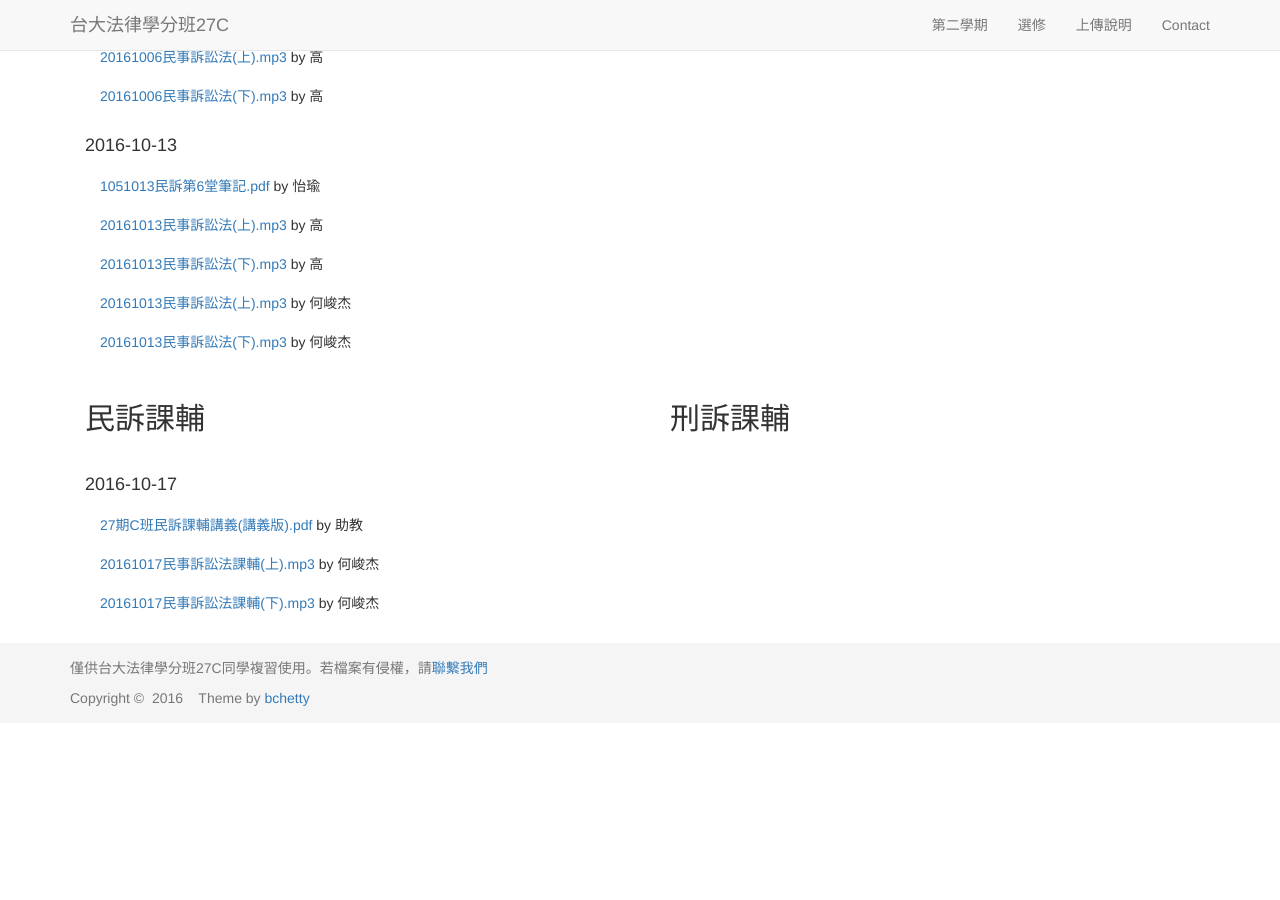
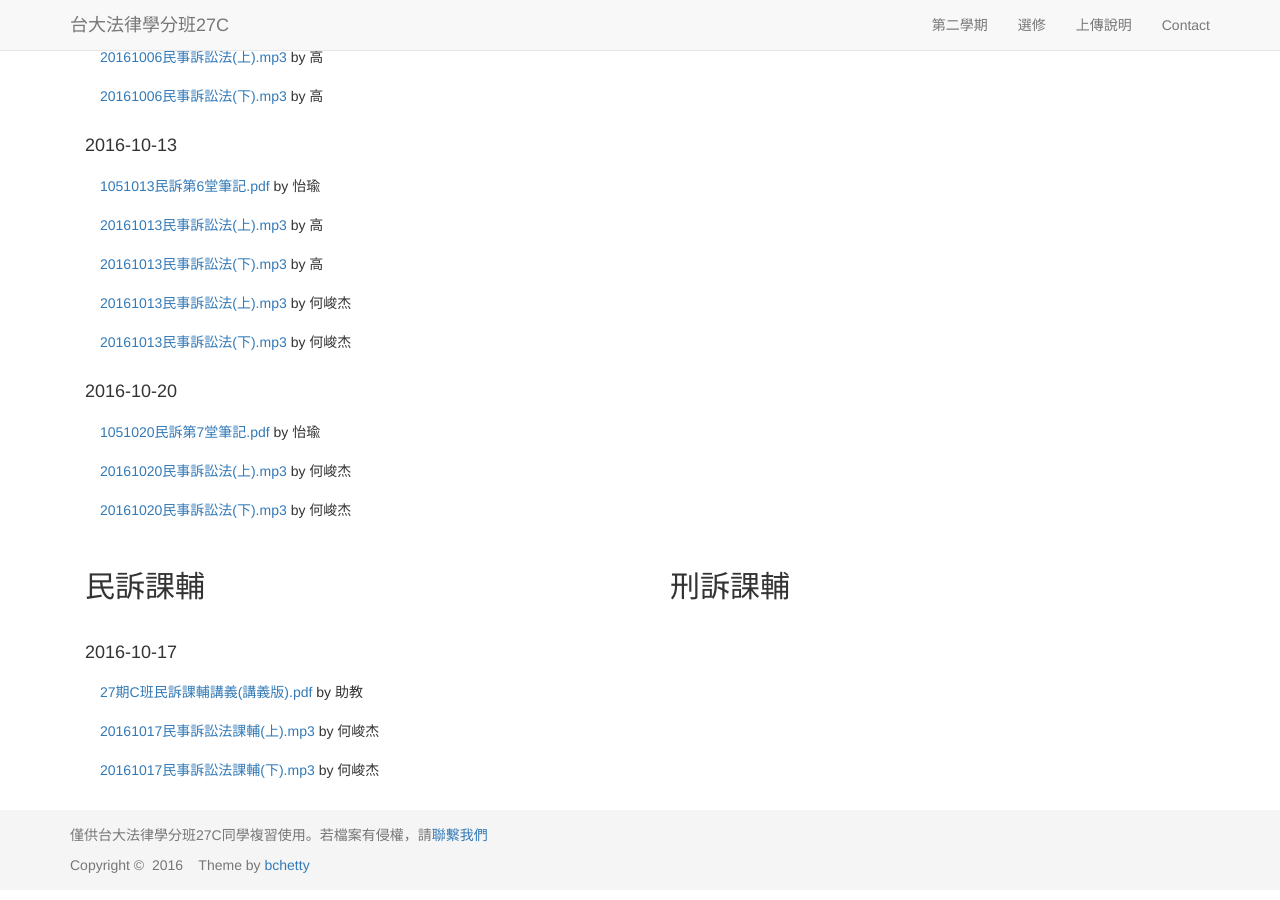
Before and after one commit to maxmilian/ntu_specs_law, a Jekyll site: the page built from semester2/index.html, in a window 1280 px wide and 900 px high, scrolled down 1217 px. Built offline with Jekyll 4.4.1, drawn with Linux system fonts in a browser that asks for light colours; nearby versions of some CDN libraries; before the commit the page ends 1950 px from its top, so only the background shows below that.

Commit message:
add Ho 20161020 records

```diff
--- a/semester2/index.html
+++ b/semester2/index.html
@@ -56,6 +56,14 @@
         <li class="list-group-item"><a href="{{ site.civil_procedure_record }}/Ho_6_1.mp3">20161013民事訴訟法(上).mp3</a> by 何峻杰</li>
         <li class="list-group-item"><a href="{{ site.civil_procedure_record }}/Ho_6_2.mp3">20161013民事訴訟法(下).mp3</a> by 何峻杰</li>
       </ul>
+      <h4>2016-10-20</h4>
+      <ul class="list-group">
+        <li class="list-group-item"><a href="/ntu_specs_law/semester2/civil_procedure/doc/civil_procedure_7.pdf">1051020民訴第7堂筆記.pdf</a> by 怡瑜</li>
+        <!-- <li class="list-group-item"><a href="{{ site.civil_procedure_record }}/Kao_6_1.mp3">20161013民事訴訟法(上).mp3</a> by 高</li>
+        <li class="list-group-item"><a href="{{ site.civil_procedure_record }}/Kao_6_2.mp3">20161013民事訴訟法(下).mp3</a> by 高</li>-->
+        <li class="list-group-item"><a href="{{ site.civil_procedure_record }}/Ho_7_1.mp3">20161020民事訴訟法(上).mp3</a> by 何峻杰</li>
+        <li class="list-group-item"><a href="{{ site.civil_procedure_record }}/Ho_7_2.mp3">20161020民事訴訟法(下).mp3</a> by 何峻杰</li>
+      </ul>
     </div>
     <div class="col-md-6">
       <h2>刑事訴訟法</h2>
```
Also changed, not shown: 1 other file.
